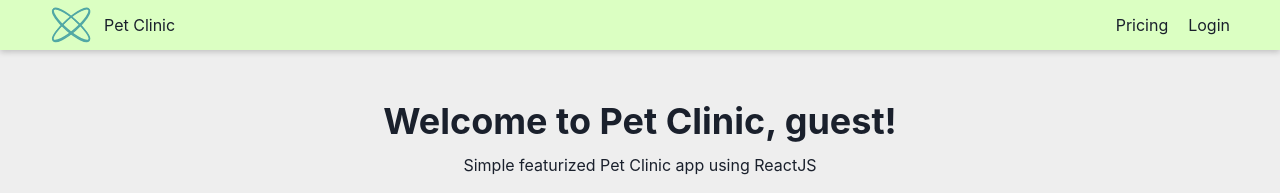
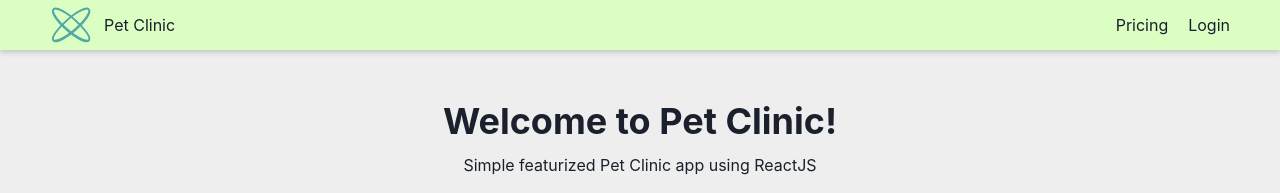
Before and after one commit to mrf1989/feature-toggling, a React (Create React App) app: page / in a window 1280 px wide. Shown: the top 193 px of the page. Built offline with nearby package versions, Linux system fonts and the light colour scheme.

Commit message:
fix backend proxy uri

```diff
--- a/package.json
+++ b/package.json
@@ -25,7 +25,7 @@
     "typescript": "^4.9.5",
     "web-vitals": "^2.1.4"
   },
-  "proxy": "http://localhost:4000",
+  "proxy": "https://petclinic-backend.onrender.com",
   "scripts": {
     "start": "react-scripts start",
     "build": "react-scripts build",
--- a/src/routes/welcome.tsx
+++ b/src/routes/welcome.tsx
@@ -9,7 +9,7 @@ export default function Welcome() {
 
   return (
     <>
-      <Heading mb="10px" textAlign="center">Welcome to Pet Clinic{user.username && `, ${user.username}!`}</Heading>
+      <Heading mb="10px" textAlign="center">Welcome to Pet Clinic{(user.username && user.username !== "guest") && `, ${user.username}`}!</Heading>
       <Text mb="20px" align="center">Simple featurized Pet Clinic app using ReactJS</Text>
       <Box
         mt={10}
```
